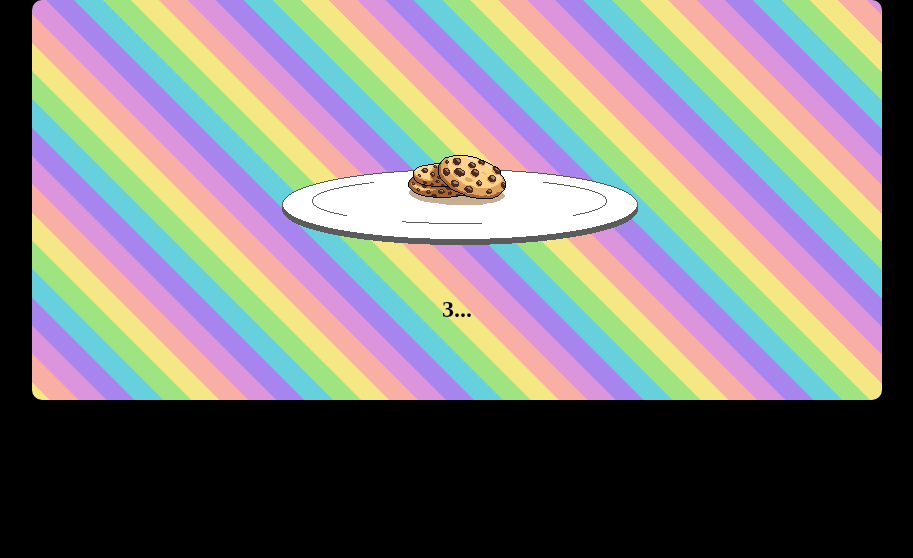
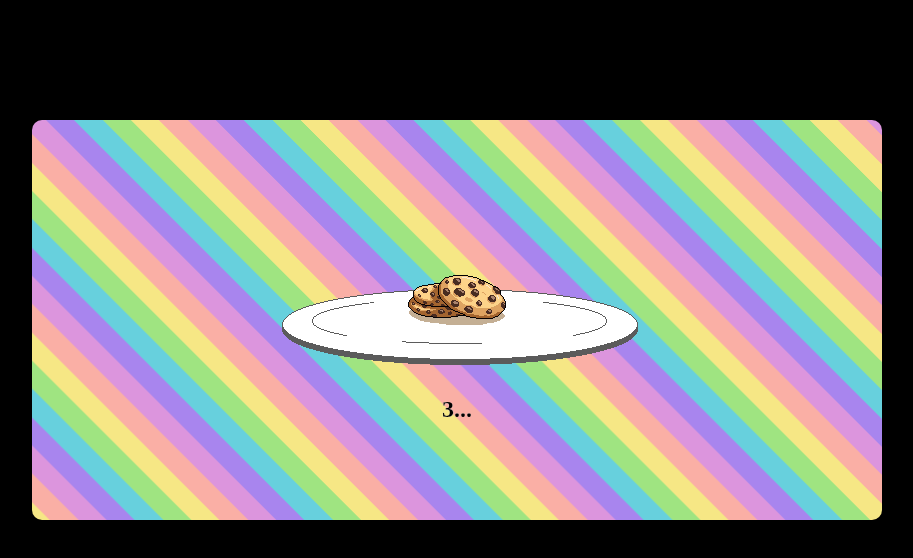
Before and after one commit to MarthGimenzo/Koekiemelding-Jouke, an Angular app in the folder koekiemelding-jouke/: page / in a window 1280 px wide. Shown: the top 558 px of the page, without its empty margins (183-1096 px from the left). Built offline with nearby package versions, Linux system fonts and the light colour scheme; a web font is replaced by a local one.

Commit message:
Adjusted text position and added new text

```diff
--- a/koekiemelding-jouke/src/app/app.component.css
+++ b/koekiemelding-jouke/src/app/app.component.css
@@ -8,7 +8,7 @@ h1 {
     font-family: ZerofourB;
     position: absolute;
     text-align: center;
-    top: 70%;
+    top: 65%;
     font-size: x-large;
     -webkit-text-stroke: 0.2px white;
 }
@@ -28,6 +28,7 @@ h1 {
 
     height: 400px;
     width: 100%;
+    margin-top: 120px;
     margin-left: auto;
     margin-right: auto;
     padding-left: -4px;
--- a/koekiemelding-jouke/src/app/app.component.ts
+++ b/koekiemelding-jouke/src/app/app.component.ts
@@ -51,7 +51,8 @@ export class AppComponent implements OnInit {
             .set('#righthand',{delay: 0.08, attr:{src:"..\\assets\\right_hand_2.png"}})
             .set('#righthand',{delay: 0.08, attr:{src:"..\\assets\\right_hand_3.png"}})
         }
-
+      // Lost:
+      intro.set('#text', {delay: 0.8, text: {value: "Verloren..."}, opacity: 1})
 
       // Display buttons:
       intro.from('#left_button', 0.4, { x: -300, ease: Back.easeOut  })
```
